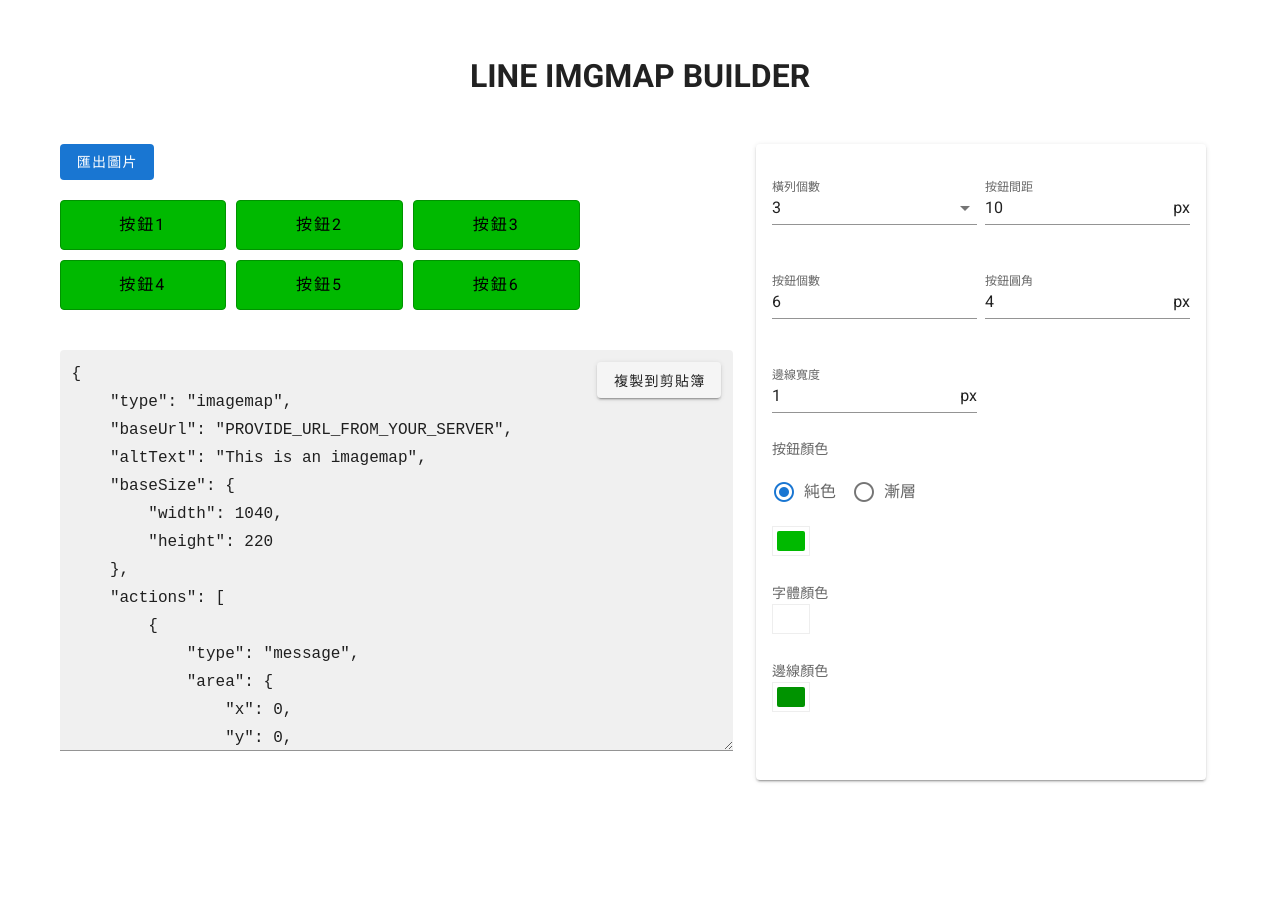
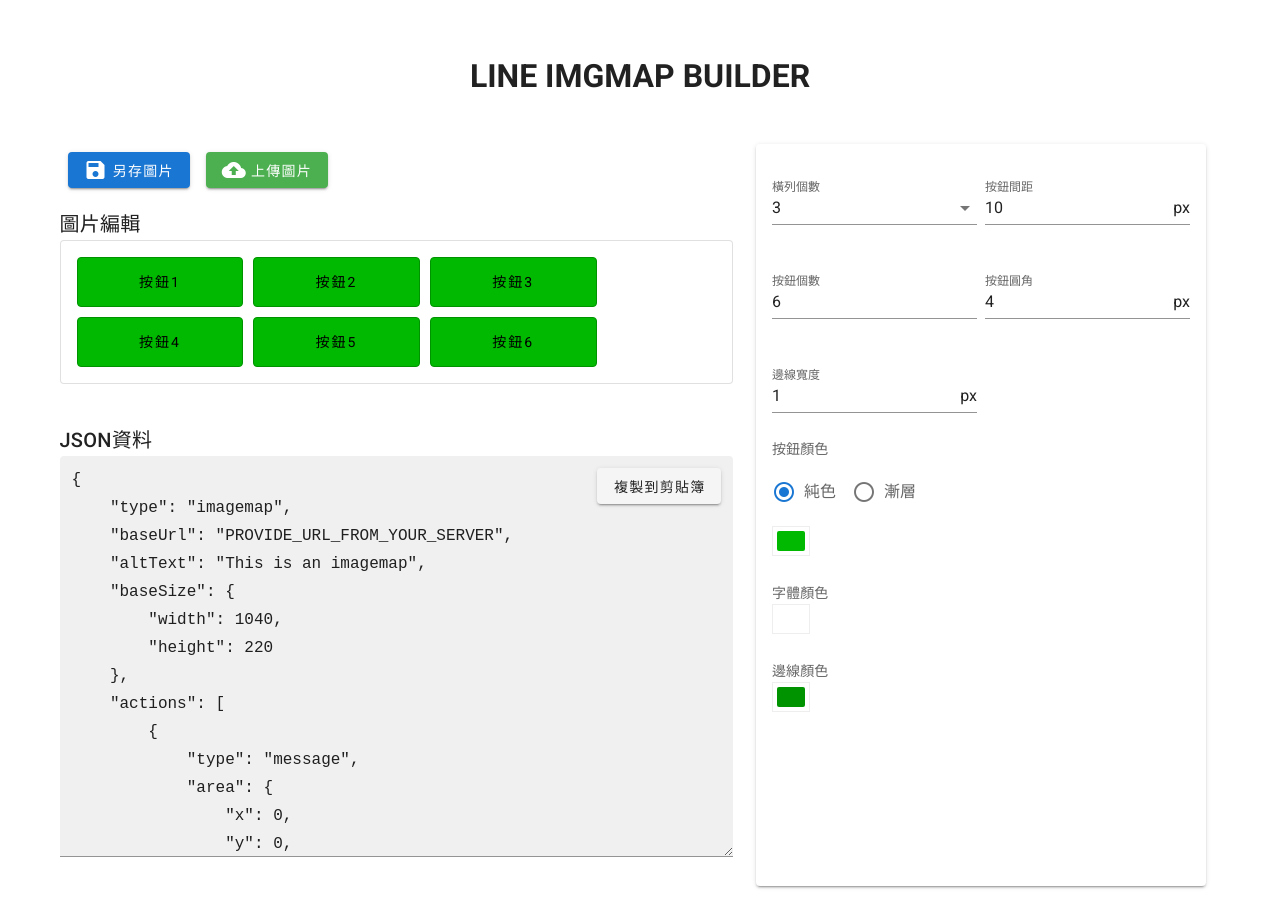
Before and after one commit to linxinemily/line-img_map-builder, a Vue app: page / in a window 1280 px wide. Before the commit the page ends 800 px from the top, so only its background shows below. Built offline with nearby package versions, Linux system fonts and the light colour scheme.

Commit message:
done imgur

```diff
--- a/package.json
+++ b/package.json
@@ -8,9 +8,12 @@
     "lint": "vue-cli-service lint"
   },
   "dependencies": {
+    "axios": "^0.19.0",
     "core-js": "^2.6.5",
     "dom-to-image": "^2.6.0",
+    "material-design-icons-iconfont": "^5.0.1",
     "vue": "^2.6.10",
+    "vue-axios": "^2.1.4",
     "vue-gtm": "^2.0.0",
     "vuetify": "^2.0.0"
   },
--- a/src/App.vue
+++ b/src/App.vue
@@ -3,11 +3,39 @@
     <template>
       <v-container grid-list-md>
         <h1 class="mt-10 mb-10 text-center">LINE IMGMAP BUILDER</h1>
+        <v-dialog
+          v-model="openUploadSuccessModal"
+          width="500"
+        >
+          <v-card>
+            <v-card-text>
+              上傳圖片成功！可以複製下方的JSON到你的LINE bot當中囉！
+            </v-card-text>
+
+            <v-card-actions>
+              <v-spacer></v-spacer>
+              <v-btn
+                color="primary"
+                text
+                @click="openUploadSuccessModal = false"
+              >
+                確定
+              </v-btn>
+            </v-card-actions>
+          </v-card>
+        </v-dialog>
         <v-layout row>
           <v-flex xs6 lg7>
-            <button @click.self="downloadImg" color="primary" class="mb-5 self_btn mb-5 self_btn v-btn v-btn--contained theme--light v-size--default primary">匯出圖片
+            <v-btn @click.self="downloadImg" color="primary" class="ma-2">
+              <v-icon class="mr-1">save</v-icon> 另存圖片
               <a class="no_css" ref="link" style="visibility: hidden;"></a>
-            </button>
+            </v-btn>
+            <v-btn @click="uploadImg" :loading="loading" :disabled="loading" color="success" class="ma-2">
+              <v-icon class="mr-1">cloud_upload</v-icon>上傳圖片
+            </v-btn>
+            <h4 class="title mt-3">圖片編輯</h4>
+            <v-card outlined>
+              <v-card-text>
                 <div ref="btnsImgOuter">
                   <div
                     ref="btnsImg"
@@ -31,7 +59,10 @@
                     </div>
                 </div>
               </div>
-            <div class="mt-10" style="position: relative;">
+              </v-card-text>
+            </v-card>
+            <h4 class="title mt-10">JSON資料</h4>
+            <div style="position: relative;">
                 <v-btn class="ma-2 copy_btn" @click="copyToClipboard">
                   複製到剪貼簿
                 </v-btn>
@@ -172,10 +203,11 @@
 </template>
 
 <script>
-// import HelloWorld from './components/HelloWorld';
 import Vue from 'vue'
 import domtoimage from 'dom-to-image';
+import { setTimeout } from 'timers';
 Vue.use(domtoimage)
+
 export default {
   name: 'App',
   data: () => ({
@@ -197,6 +229,7 @@
     borderColor: '#009300',
     borderWidth: 1,
     colorPickerMode: 'single',
+    openUploadSuccessModal: false,
     output: {
       type: "imagemap",
       baseUrl: "PROVIDE_URL_FROM_YOUR_SERVER",
@@ -206,7 +239,8 @@
         height: 0
       },
       actions: []
-    }
+    },
+    loading: false
   }),
   mounted() {
     for (let i = 0; i < this.itemsNum; i ++){
@@ -299,6 +333,37 @@
       const jsonData = document.querySelector('.v-text-field__slot > textarea')
       jsonData.select()
       document.execCommand("copy")
+    },
+    uploadImg() {
+      this.loading = true
+      const dom = this.$refs.btnsImg;
+      const options = {
+        style: {
+          'transform': 'scale(2)',
+          'transform-origin': 'top left'
+        },
+        width: 1040,
+        height: dom.clientHeight * 2
+      }
+      const self = this
+      domtoimage.toPng(dom, options)
+        .then(function(url) {
+            let formData = new FormData();
+            formData.append('image', url.split(',')[1]);
+              (async() => {
+                const { data } = await Vue.axios.post('https://api.imgur.com/3/image',
+                  formData
+                ,{
+                  headers: {
+                    'content-type': 'multipart/form-data',
+                  }
+                })
+                self.output.baseUrl = data.data.link
+                self.openUploadSuccessModal = true
+                self.loading = false
+              })()
+          })
+
     }
   }
 };
--- a/src/main.js
+++ b/src/main.js
@@ -2,6 +2,15 @@
 import App from './App.vue'
 import vuetify from './plugins/vuetify';
 import VueGtm from 'vue-gtm';
+import axios from 'axios'
+import VueAxios from 'vue-axios'
+import 'material-design-icons-iconfont/dist/material-design-icons.css'
+
+
+axios.defaults.baseURL = 'https://api.imgur.com/3';
+axios.defaults.headers.common['Authorization'] = 'Client-ID 51b00c37501acb3';
+Vue.use(VueAxios, axios)
+
 
 Vue.config.productionTip = false
 new Vue({
```
Also changed, not shown: 1 other file (tests, documents, lock files or other folders). Lines whose indentation alone changed are shown as unchanged.
